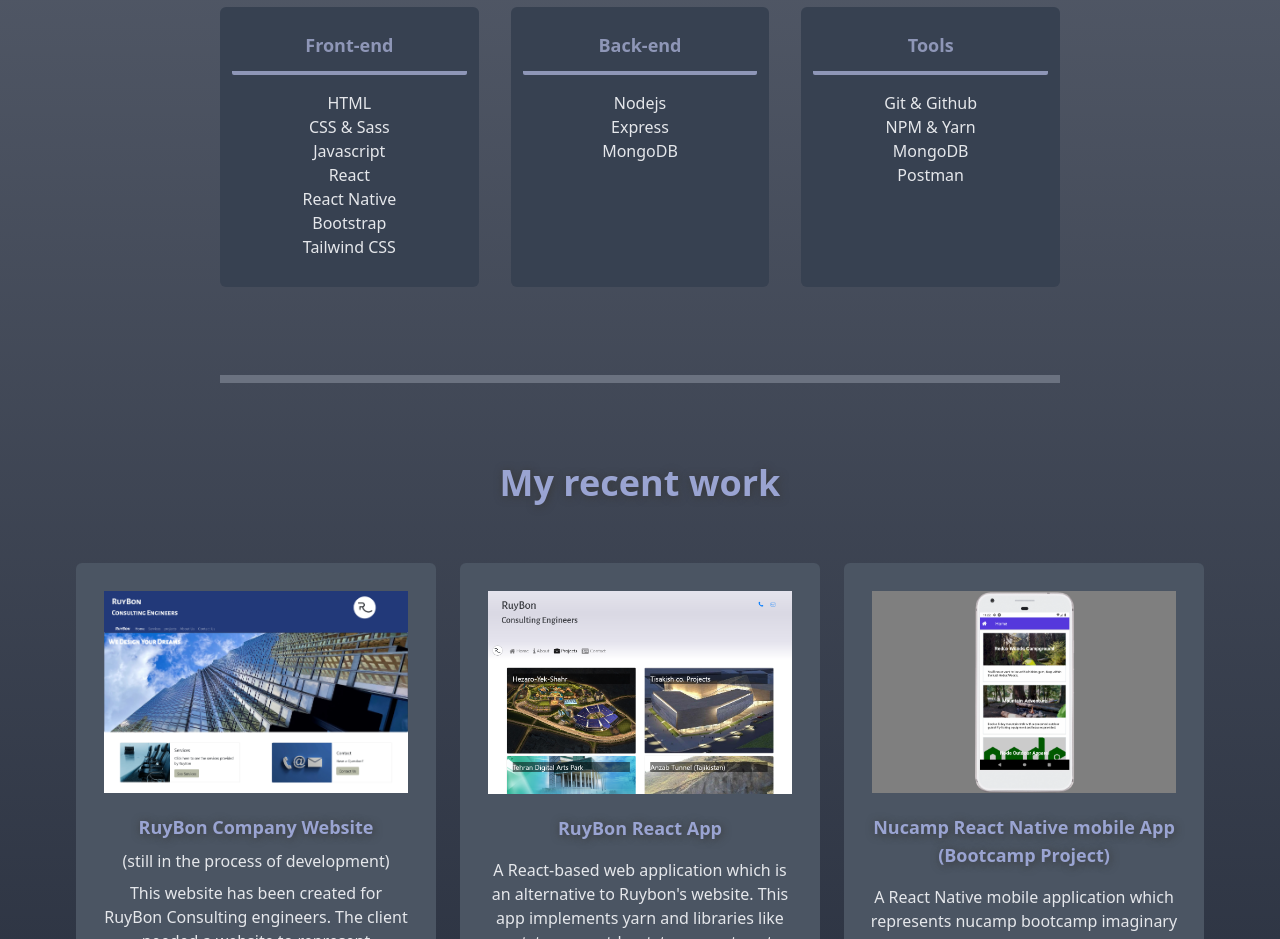
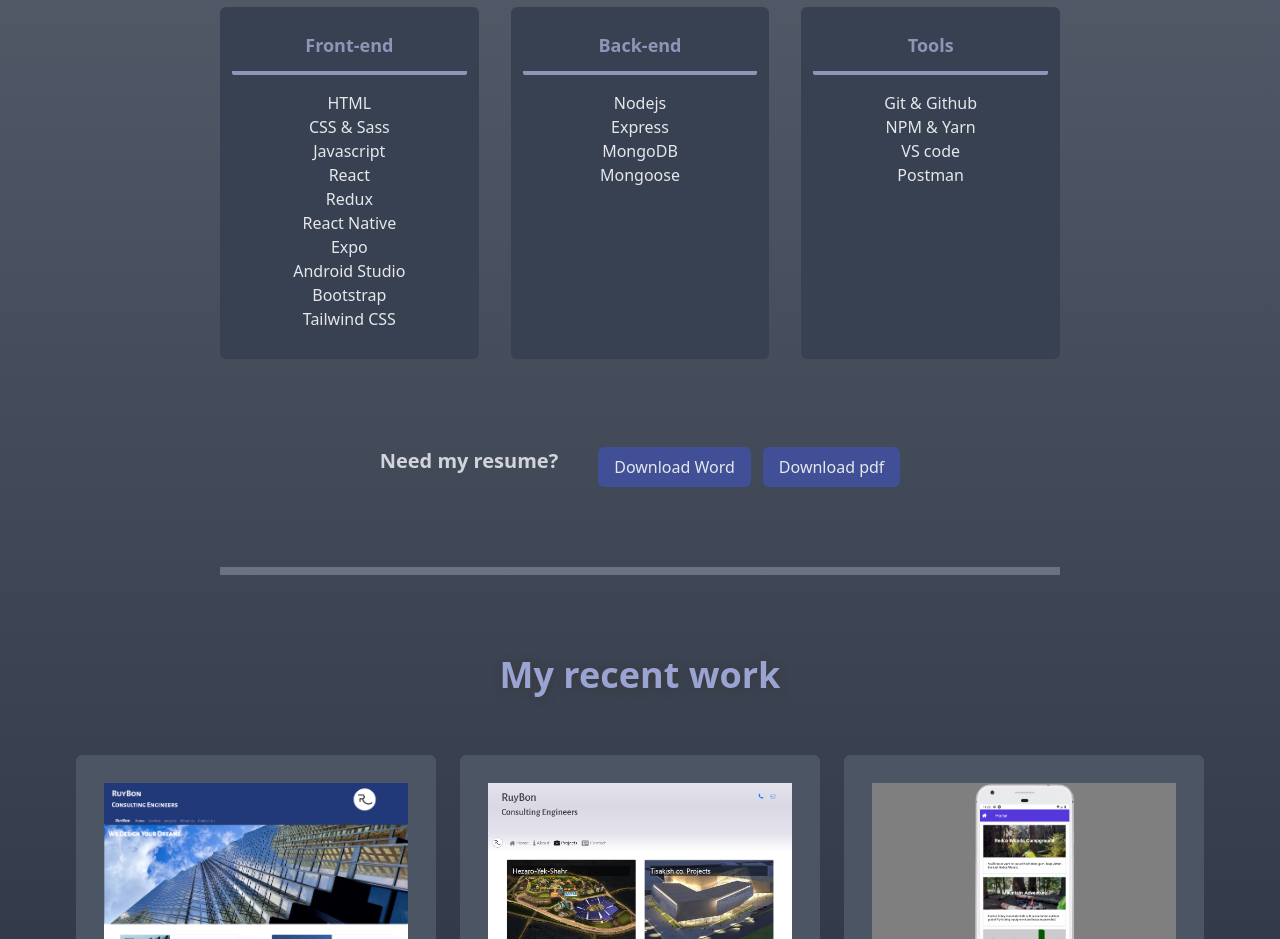
Before and after one commit to BaharSarlak/personalportfolio, a React (Create React App) app: page / in a window 1280 px wide. Shown: the part 840-1779 px from the top of the page. Built offline with nearby package versions, Linux system fonts and the light colour scheme; the HTML template or start-up script is replaced by a standard one.

Commit message:
added resume files+ some minor changes

```diff
--- a/src/App.js
+++ b/src/App.js
@@ -1,5 +1,7 @@
 
 import svg from './images/female-developer-illustration/female developer 1---.svg';
+import wordResume from './docs/Bahar-Sarlak-resume.doc'
+import pdfResume from './docs/Bahar-Sarlak-resume.pdf'
 import ruybonWebsite from './images/ruybon home img-cropped.png';
 import ruybonReact from './images/ruybon react cropped.png';
 import nucampReactNative from './images/nucamp react native app-canvas.png';
@@ -49,7 +51,10 @@
                 <li>CSS &amp; Sass</li>
                 <li>Javascript</li>
                 <li>React</li>
+                <li>Redux</li>
                 <li>React Native</li>
+                <li>Expo</li>
+                <li>Android Studio</li>
                 <li>Bootstrap</li>
                 <li>Tailwind CSS</li>
               </ul>
@@ -60,6 +65,7 @@
                 <li>Nodejs</li>
                 <li>Express</li>
                 <li>MongoDB</li>
+                <li>Mongoose</li>
               </ul>
             </div>
             <div className='sm:w-1/3 bg-gray-700 border-0  rounded-md p-3 my-2'>
@@ -67,9 +73,16 @@
               <ul className='list-none my-4'>
                 <li>Git &amp; Github</li>
                 <li>NPM &amp; Yarn</li>
-                <li>MongoDB</li>
+                <li>VS code</li>
                 <li>Postman</li>
               </ul>
+            </div>
+          </div>
+          <div className='mt-20 sm:flex gap-10 justify-center'>
+            <h5 className='my-5 sm:my-0 text-gray-300 text-xl font-bold '>Need my resume?</h5>
+            <div className='flex justify-center gap-3'>
+              <a href={wordResume} download={'Bahar Sarlak--resume.doc'}><button className='bg-dark-blue px-4 py-2 rounded-md'>Download Word</button></a>
+              <a href={pdfResume} download={'Bahar Sarlak--resume.pdf'}><button className='bg-dark-blue px-4 py-2 rounded-md'>Download pdf</button></a>
             </div>
           </div>
         </div>
```
Also changed, not shown: 2 other files (tests, documents, lock files or other folders).
